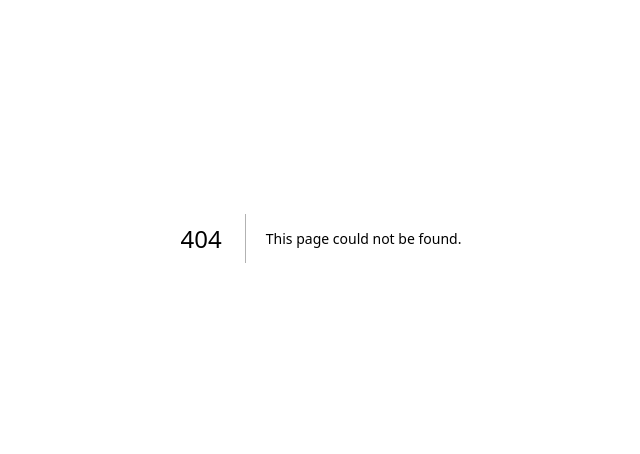
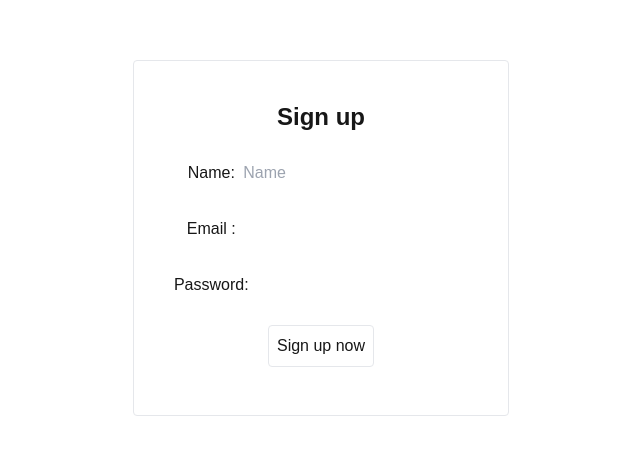
Before and after one commit to Louiscars190/productdashboard, a Next.js app in the folder product-dashboard-learn/productdashboard/: page /login/signup in a window 1280 px wide. Before the commit this address had no page. Shown: the part 162-616 px from the top of the page, without its empty margins (319-959 px from the left). Built offline with nearby package versions, Linux system fonts and the light colour scheme.

Commit message:
adding event handlers for sign up page in preparation for integration with firebase auth

```diff
--- a/product-dashboard-learn/productdashboard/app/login/LoginForm.tsx
+++ b/product-dashboard-learn/productdashboard/app/login/LoginForm.tsx
@@ -17,6 +17,13 @@ export default function LoginForm() {
 
                 <br/>
 
+                <div className="underline mb-2">
+                    <Link href="/login/signup">Don't have an account? </Link>
+                </div>
+
+
+                <br/>
+
                 <button className="border rounded p-2 w-ful" type="submit">Login!</button>
             </div>
         </form>
--- /dev/null
+++ b/product-dashboard-learn/productdashboard/app/login/signup/page.tsx
@@ -0,0 +1,59 @@
+"use client";
+
+import Link from "next/link";
+import Head from "next/head";
+import type { NextPage } from "next";
+import { useState } from "react";
+
+const signup: NextPage = () => {
+    const [name, setName] = useState("");
+    const [email, setEmail] = useState("");
+    const [password, setPassword] = useState("");
+
+
+
+    return(
+        <div>
+            <Head>
+                <title>Sign-up Page</title>
+            </Head>
+            <main>
+                <form className="flex flex-col justify-center items-center h-screen" method="POST">
+                    <div className="border p-10 rounded">
+                        <h2 className="text-2xl font-bold mb-6 text-center">Sign up</h2>
+                        <div className="block mb-2 justify-center text-center align-center">
+                            <label htmlFor="name">Name: </label>
+                            <input
+                            className="rounded p-1 mb-6"
+                            type="text"
+                            id="name"
+                            placeholder="Name"
+                            name="name"
+                            required
+                            value={name}
+                            onChange={(e) => setName(e.target.value)}
+                            >
+                            </input>
+
+                            <br/>
+
+                            <label htmlFor="email">Email : </label>
+                            <input className="rounded p-1 mb-6" type="email" id="email" name="email" required></input>
+
+
+                            <br/>
+
+                            <label htmlFor="password">Password: </label>
+                            <input className="rounded p-1 mb-6" type="password" id="password" name="password" required></input>
+
+                            <br/>
+                            <button className="border rounded p-2 w-ful" type="submit">Sign up now</button>
+                        </div>
+                    </div>
+                </form>
+            </main>
+        </div>
+    )
+}
+
+export default signup;
```
